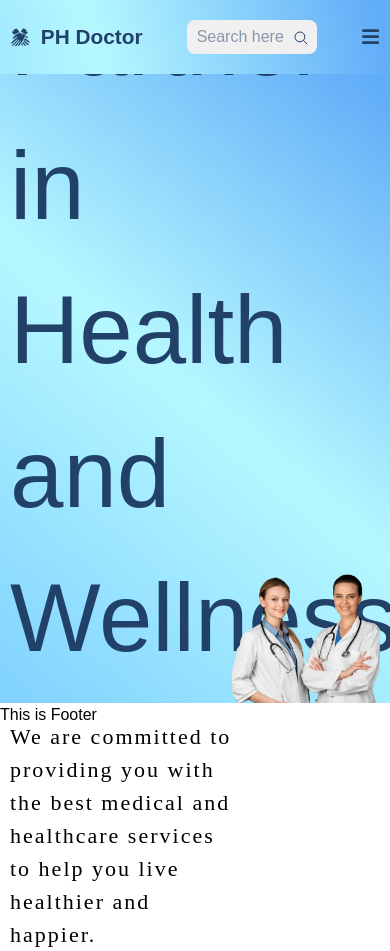
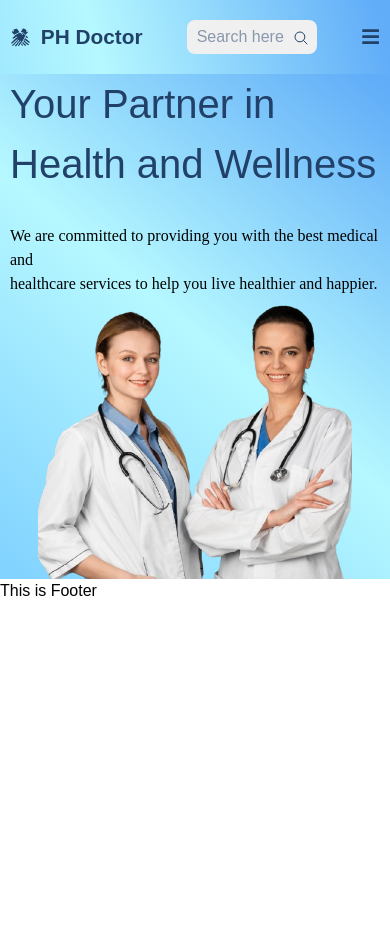
Before and after one commit to shsobur/ph-doctor, a React (Vite) app: page / in a window 390 px wide. Shown: the top 951 px of the page. After the commit the page ends 844 px from the top, so only its background shows below. Built offline with nearby package versions, Linux system fonts and the light colour scheme; a web font is replaced by a local one.

Commit message:
Banner responsive design completed

```diff
--- a/src/Pages/Banner/Banner.css
+++ b/src/Pages/Banner/Banner.css
@@ -51,3 +51,87 @@
 .banner_right_site_container img {
   width: 100%;
 }
+
+/* Responsive style__ */
+
+@media screen and (max-width: 1280px) {
+  .banner_left_site_container {
+    width: 50%;
+  }
+
+  .banner_right_site_container {
+    width: 50%;
+  }
+
+  .banner_left_site_container h1 {
+    font-size: 4.5rem;
+  }
+
+  .banner_left_site_container p {
+    font-size: 20px;
+    letter-spacing: 0;
+  }
+}
+
+@media screen and (max-width: 1024px) {
+  #main_banner_body {
+    height: calc(75vh - 88px);
+  }
+
+  .banner_left_site_container {
+    width: 45%;
+  }
+
+  .banner_right_site_container {
+    width: 55%;
+  }
+
+  .banner_left_site_container h1 {
+    font-size: 3.3rem;
+  }
+
+  .banner_left_site_container p {
+    font-size: 18px;
+  }
+}
+
+@media screen and (max-width: 768px) {
+  #main_banner_body {
+    height: auto;
+  }
+
+  .main_banner_container {
+    flex-direction: column;
+  }
+
+  .banner_left_site_container {
+    width: 100%;
+  }
+
+  .banner_right_site_container {
+    width: 100%;
+    justify-content: center;
+  }
+
+  .banner_left_site_container h1 {
+    font-size: 3rem;
+  }
+
+  .banner_right_site_container img {
+    width: 80%;
+  }
+}
+
+@media screen and (max-width: 475px) {
+  .banner_left_site_container h1 {
+    font-size: 2.5rem;
+  }
+
+  .banner_left_site_container p {
+    font-size: 16px;
+  }
+
+  .banner_right_site_container img {
+    width: 85%;
+  }
+}
```
